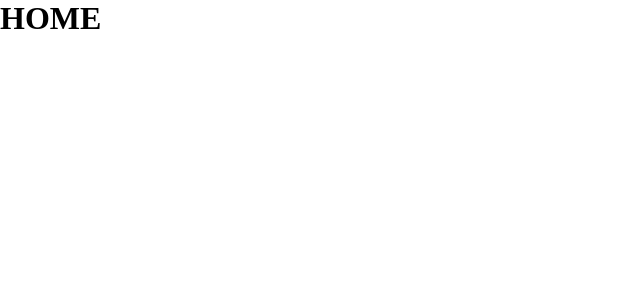
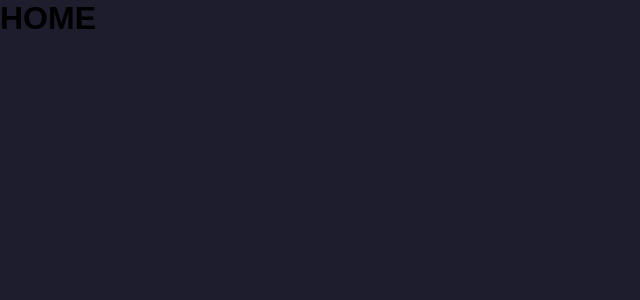
Before and after one commit to gusmorini/pizzadev-frontend, a Next.js app: page / in a window 1280 px wide. Shown: the top 300 px of the page, without its empty margins (0-640 px from the left). Built offline with nearby package versions, Linux system fonts and the light colour scheme.

Commit message:
global styles

```diff
--- a/src/styles/globals.scss
+++ b/src/styles/globals.scss
@@ -1,5 +1,46 @@
 * {
   margin: 0;
   padding: 0;
+  outline: 0;
   box-sizing: border-box;
 }
+
+:root {
+  --white: #fff;
+  --black: #000;
+
+  --dark-900: #101026;
+  --dark-700: #1d1d2e;
+
+  --gray-100: #8a8a8a;
+  --green-900: #3fffa3;
+  --red-900: #ff3f4b;
+}
+
+button {
+  cursor: pointer;
+}
+
+a {
+  color: inherit;
+  text-decoration: none;
+}
+
+body {
+  background: var(--dark-700);
+  min-height: 100vh;
+}
+
+body,
+input,
+textarea,
+select,
+button {
+  font: 400 1rem sans-serif;
+}
+
+@media (max-width: 720px) {
+  html {
+    font-size: 87.5%;
+  }
+}
```
